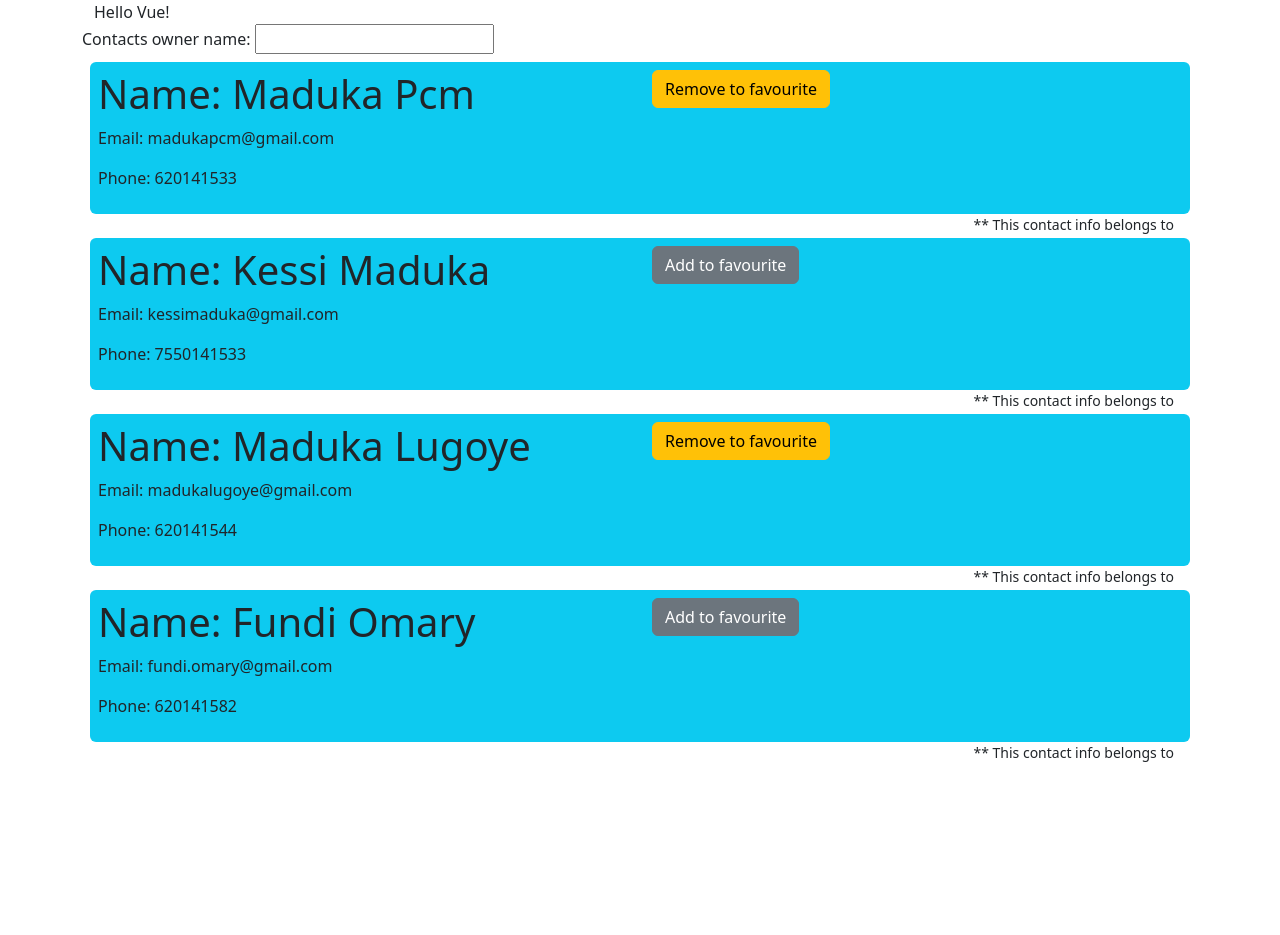
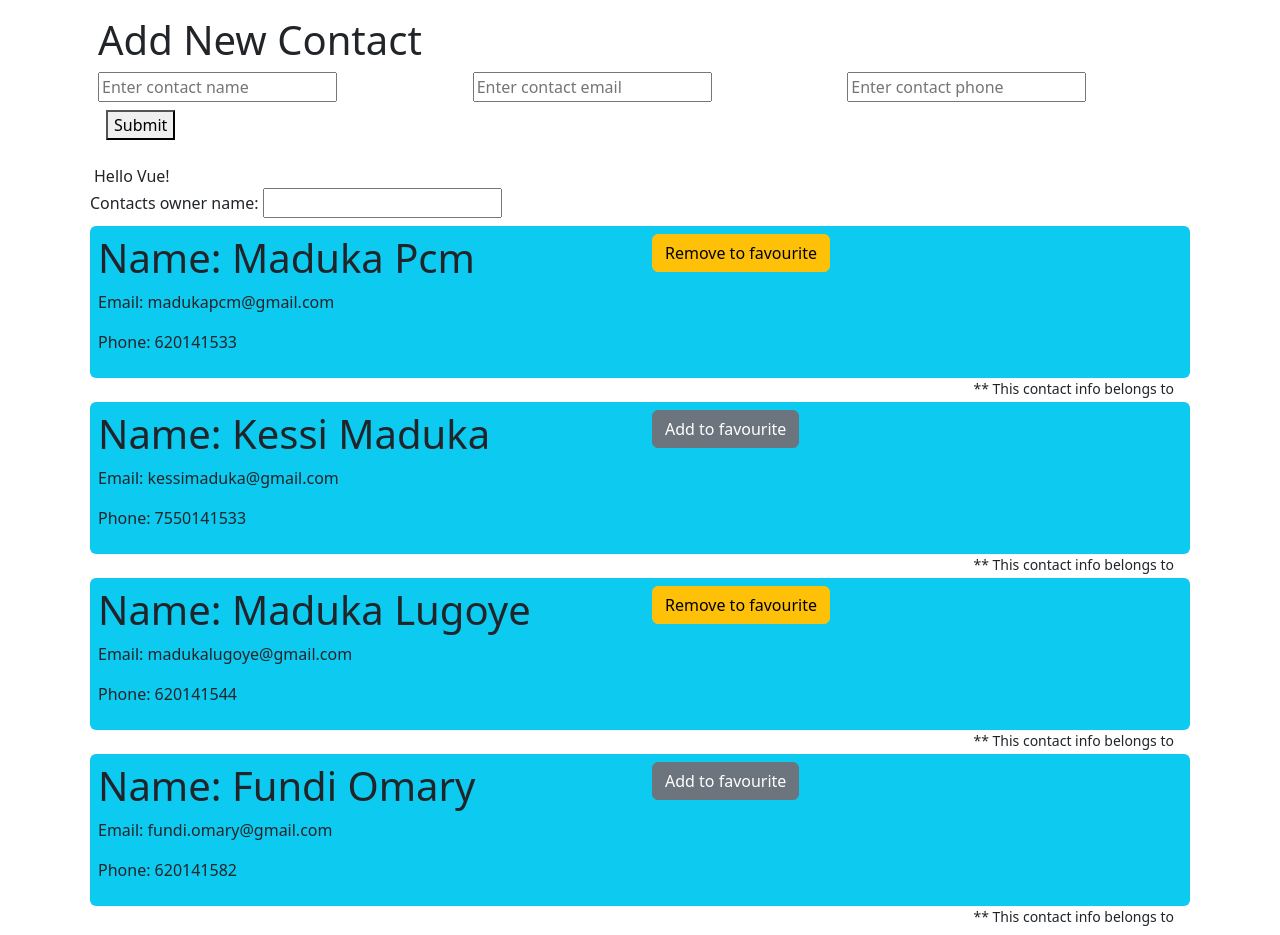
Before and after one commit to MadukaPcm/vue-learning, a Vue app in the folder vue-components/vue-components-demo/: page / in a window 1280 px wide. Before the commit the page ends 800 px from the top, so only its background shows below. Built offline with nearby package versions, Linux system fonts and the light colour scheme.

Commit message:
EMITS: Added add-contact functionality using [ emits on parent and child components]

```diff
--- a/vue-components/vue-components-demo/src/App.vue
+++ b/vue-components/vue-components-demo/src/App.vue
@@ -1,7 +1,12 @@
 <template>
   <div class="container">
+    <AddContactForm
+    @add-contact="onAddNewContact($event)"
+    ></AddContactForm>
     <div class="container">{{ message }}</div>
-    Contacts owner name: <input v-model="ownerName"></input>
+    <span class="p-2">
+      Contacts owner name: <input v-model="ownerName"></input>
+    </span>
     <div v-for="contact in contacts" :key="contact.name">
       <Contact
       :name="contact.name"
@@ -20,6 +25,8 @@
 import { ref,reactive } from 'vue';
 // Local import
 import Contact from '@/components/Contact.vue';
+import AddContactForm from '@/components/AddContactForm.vue';
+
 const message = ref('Hello Vue!');
 const ownerName = ref("");
 
@@ -60,6 +67,15 @@ function onUpdateFavourite(oldValueFromChildComponent,ownerName){
   return !oldValueFromChildComponent.isFavourite;
 }
 
+// on-adding new contact from in Emit action.
+function onAddNewContact(newContactObjectFromForm){
+  newContactObjectFromForm.isFavourite = true;
+  newContactObjectFromForm.owner = ownerName.value;
+  contacts.push(newContactObjectFromForm);
+}
+
+
+
 </script>
 
 <style scoped>
--- /dev/null
+++ b/vue-components/vue-components-demo/src/components/AddContactForm.vue
@@ -0,0 +1,52 @@
+<template>
+    <div class="container p-2 m-2">
+        <h1>Add New Contact</h1>
+        <form @submit.prevent="AddNewContact()">
+            <div class="row">
+            <div class="col-4 form-input">
+                <input type="text" v-model.trim="contact.name" placeholder="Enter contact name" required>
+            </div>
+            <div class="col-4">
+                <input type="email" v-model.trim="contact.email" placeholder="Enter contact email" required>
+            </div>
+            <div class="col-4">
+                <input type="text" v-model.trim="contact.phone" placeholder="Enter contact phone" required>
+            </div>
+            </div>
+            <div class="col-4 p-2 float-center">
+            <button class="float-center">Submit</button>
+            </div>
+        </form>
+    </div>
+</template>
+
+<script setup>
+import { ref,reactive,defineEmits } from 'vue';
+
+// Adding new contact ...
+const contact = reactive({
+  name: "",
+  email: "",
+  phone: ""
+});
+
+const emit = defineEmits(["add-contact"])
+
+function AddNewContact(){
+    emit("add-contact",
+        {
+            name: contact.name,
+            email: contact.email,
+            phone: contact.phone
+        }
+    );
+    console.log(contact);
+    contact.name = "";
+    contact.email = "";
+    contact.phone = "";
+}
+</script>
+
+<style scoped>
+
+</style>
```
